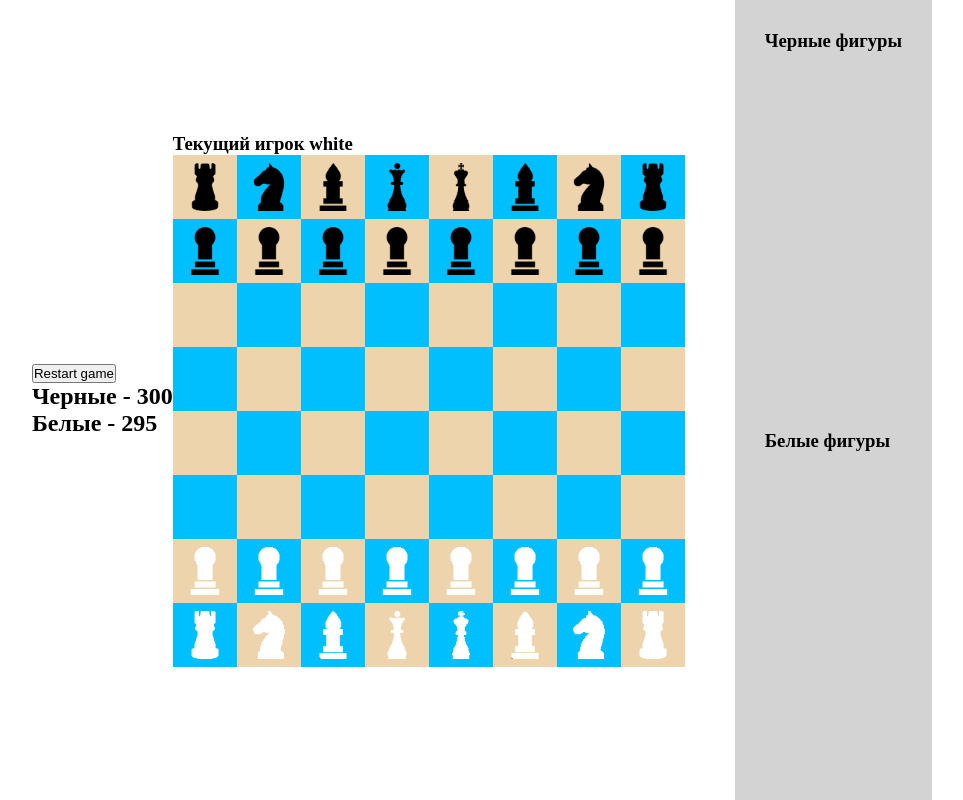
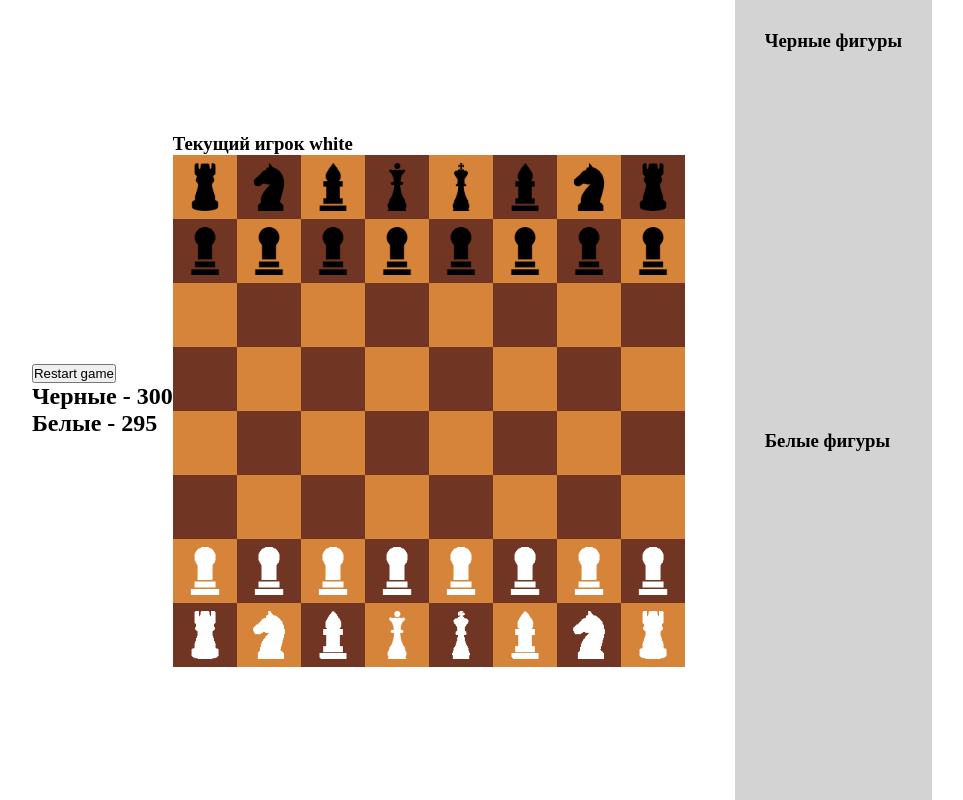
Before and after one commit to Meder84/chess-react-typescript, a React (Create React App) app: page / in a window 1280 px wide. Shown: the whole page, without its empty margins (158-1121 px from the left). Built offline with nearby package versions, Linux system fonts and the light colour scheme.

Commit message:
fefactor: test

```diff
--- a/src/App.css
+++ b/src/App.css
@@ -30,10 +30,10 @@
     position: relative;
 }
 .black {
-    background-color: deepskyblue;
+    background-color: #713523;
 }
 .white {
-    background-color: #eed4ac;
+    background-color: #d68439;
 }
 
 .selected {
@@ -43,7 +43,7 @@
     height: 12px;
     width: 12px;
     border-radius: 50%;
-    background-color: #22c022;
+    background-color: brown;
 }
 
 .lost {
```
